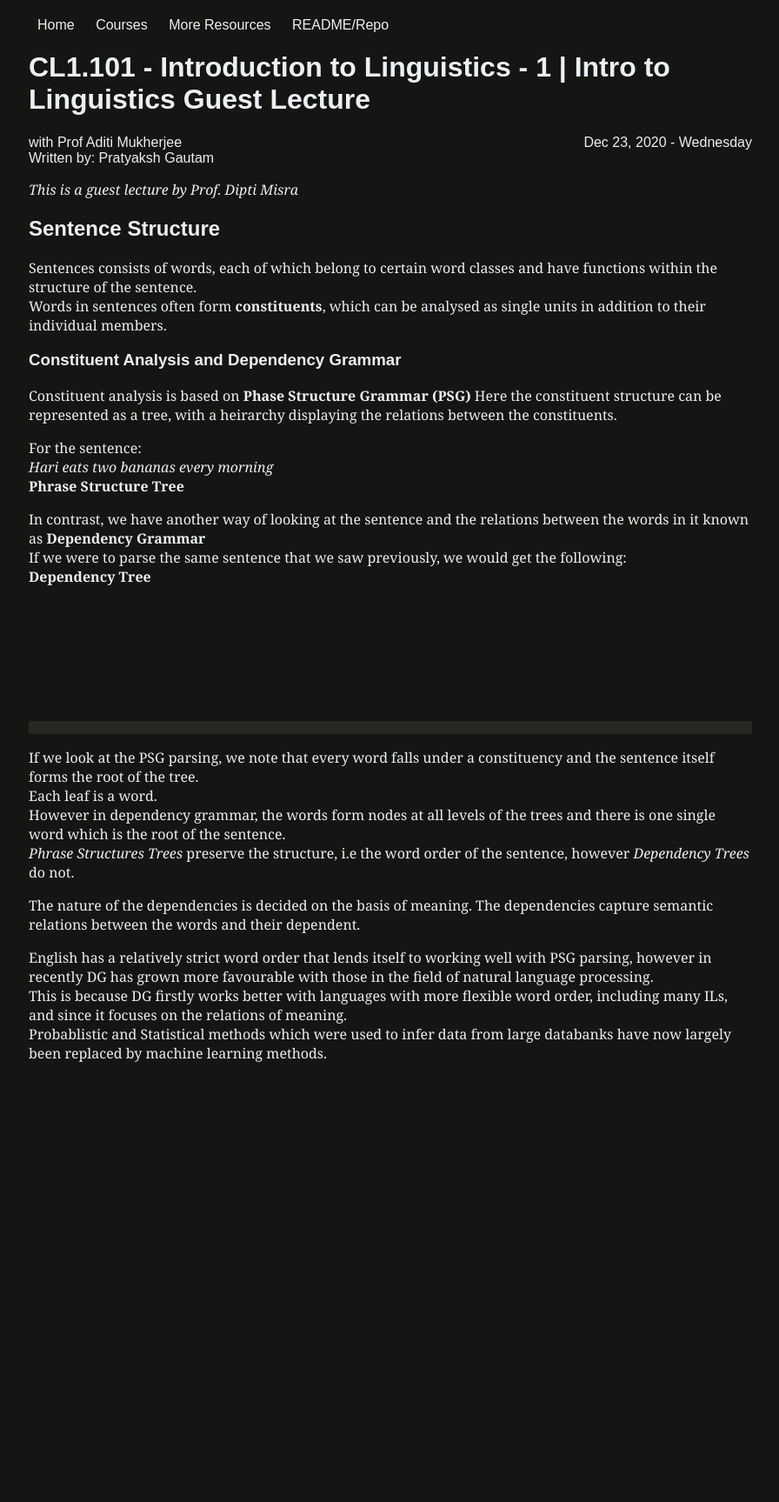
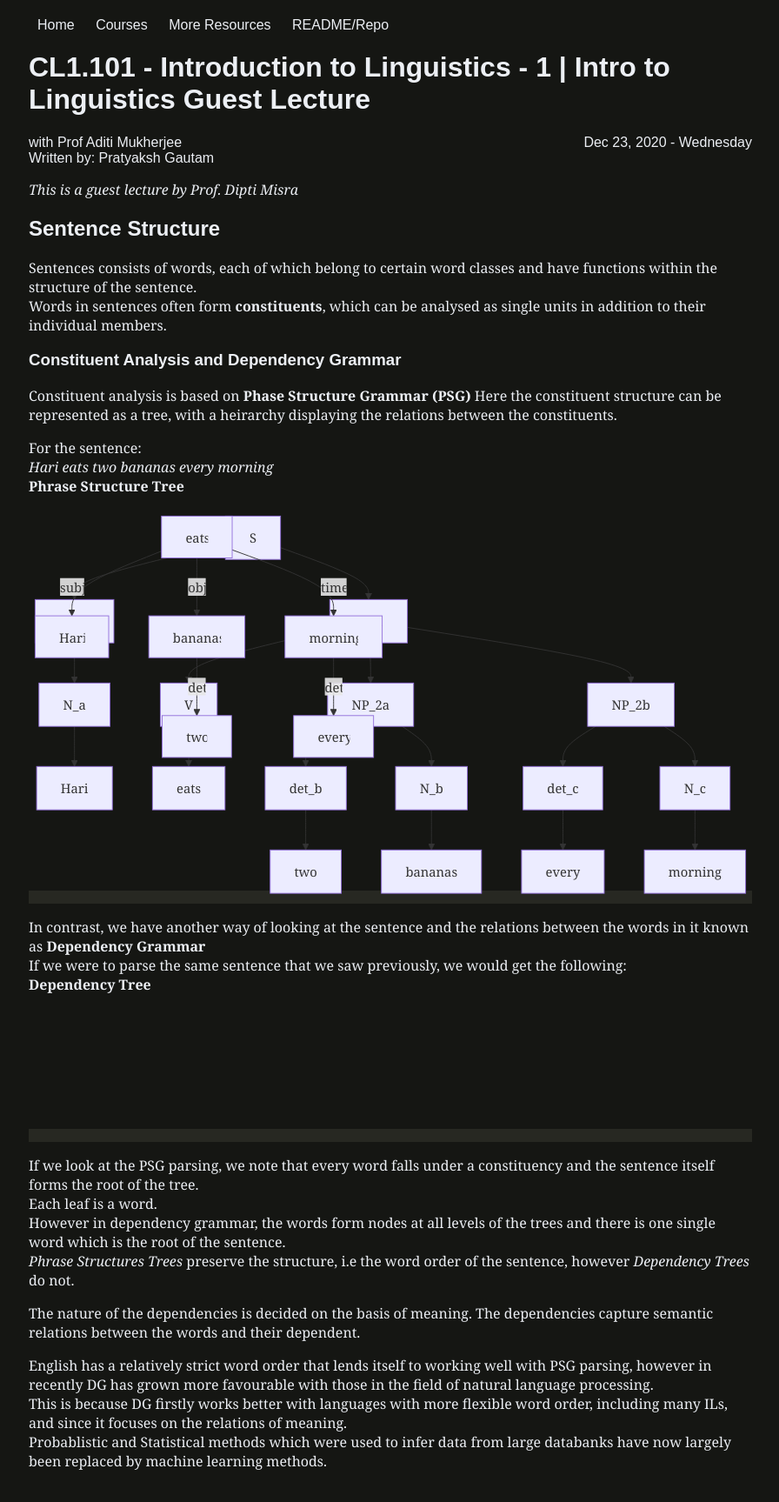
Before and after one commit to iiit-notebook/iiit-notebook.github.io, a Jekyll site: the page built from _notes/intro-to-linguistics/intro-to-ling-guest-lec.md, in a window 1280 px wide. Shown: the whole page at 87% size, without its empty margins (191-1087 px from the left). Built offline with Jekyll 4.4.1, drawn with Linux system fonts in a browser that asks for light colours; before the commit the page ends 1258 px from its top, so only the background shows below that.

Commit message:
fixed graph in itl guest lec

````diff
--- a/_notes/intro-to-linguistics/intro-to-ling-guest-lec.md
+++ b/_notes/intro-to-linguistics/intro-to-ling-guest-lec.md
@@ -19,22 +19,22 @@ For the sentence:
 **Phrase Structure Tree**
 ```mermaid
 graph TD
-    S -- NP_1
-    S -- VP_1
-    NP_1 -- N_a
-    N_a -- Hari
-    VP_1 -- V
-    V -- eats
-    VP_1 -- NP_2a
-    VP_1 -- NP_2b
-    NP_2a -- det_b
-    NP_2a -- N_b
-    det_b -- two
-    N_b -- bananas
-    NP_2b -- det_c
-    NP_2b -- N_c
-    det_c -- every
-    N_c -- morning
+    S --> NP_1
+    S --> VP_1
+    NP_1 --> N_a
+    N_a --> Hari
+    VP_1 --> V
+    V --> eats
+    VP_1 --> NP_2a
+    VP_1 --> NP_2b
+    NP_2a --> det_b
+    NP_2a --> N_b
+    det_b --> two
+    N_b --> bananas
+    NP_2b --> det_c
+    NP_2b --> N_c
+    det_c --> every
+    N_c --> morning
 ```
 
 In contrast, we have another way of looking at the sentence and the relations between the words in it known as **Dependency Grammar**
````
